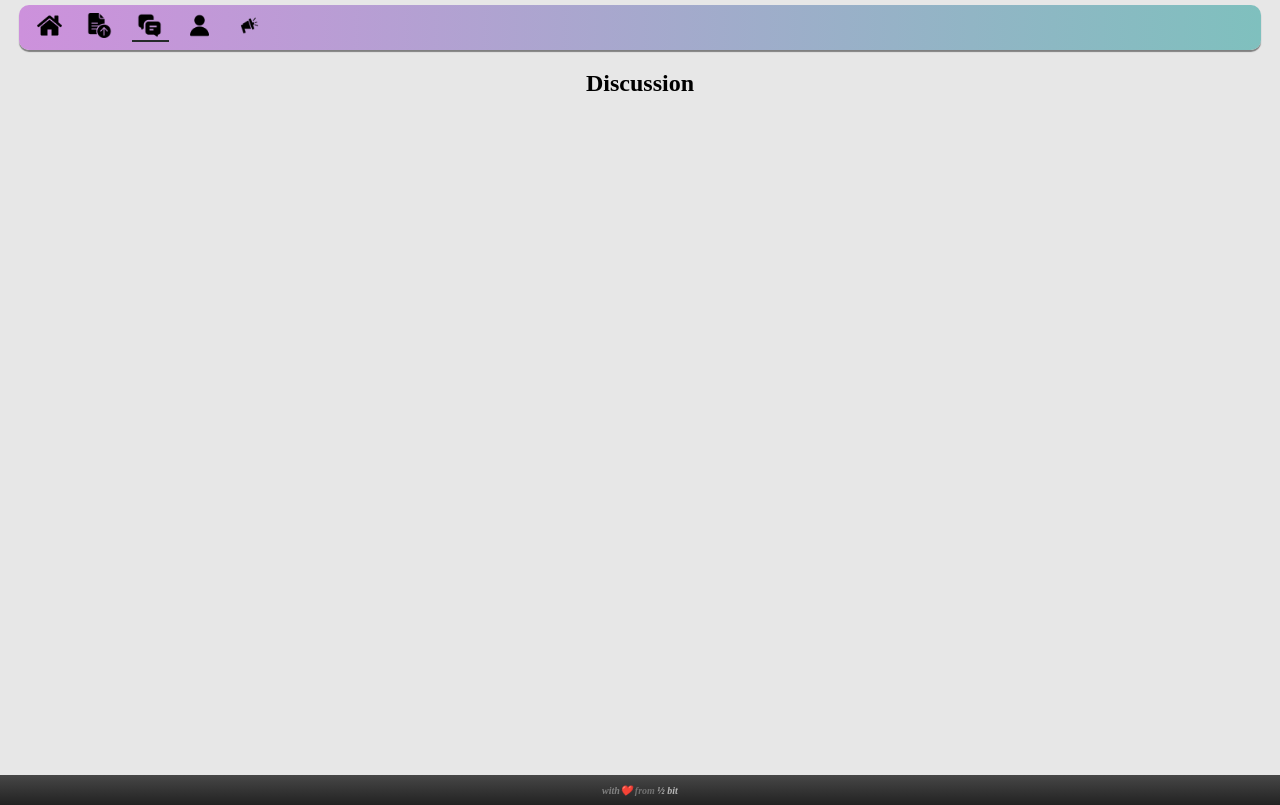
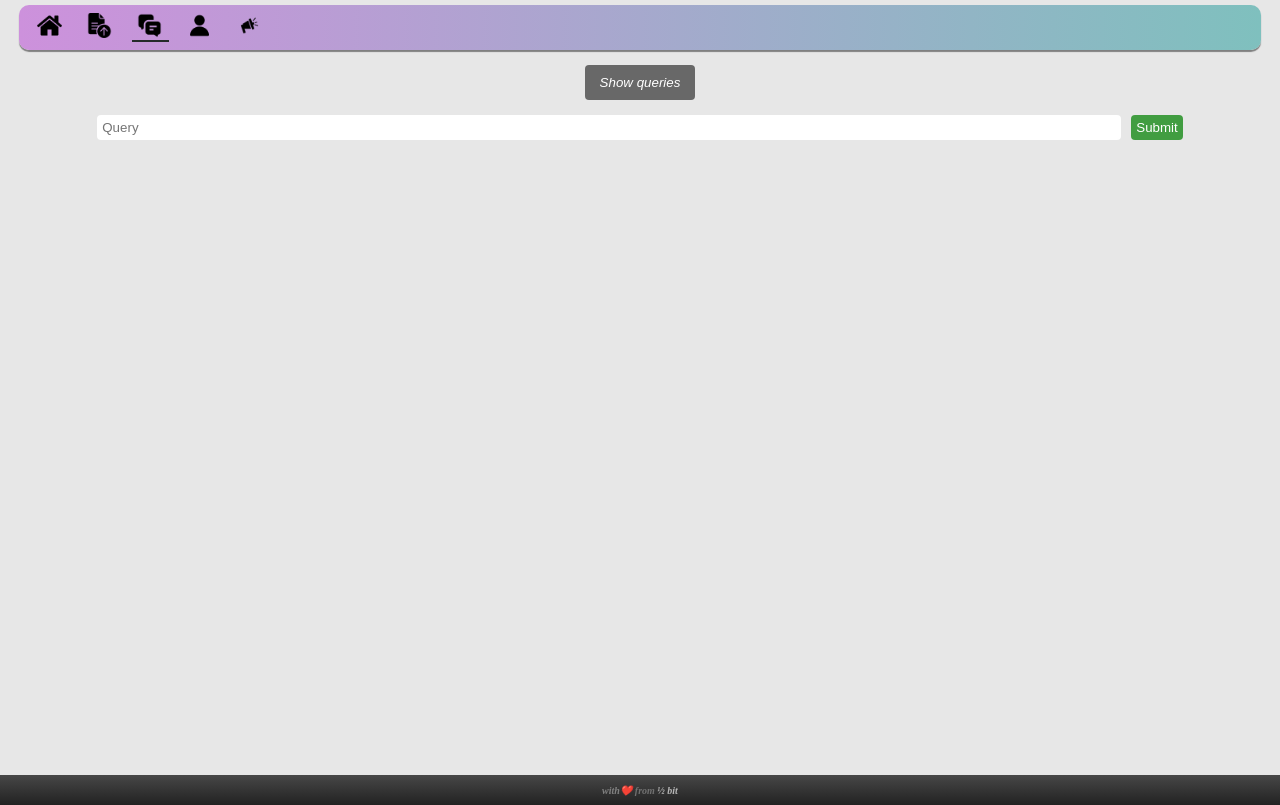
Before and after one commit to Shivamtiwari6393/kmcian_frontend, a React (Vite) app: page /discussion in a window 1280 px wide. Built offline with nearby package versions, Linux system fonts and the light colour scheme.

Commit message:
added query

```diff
--- a/src/Components/Announcement.jsx
+++ b/src/Components/Announcement.jsx
@@ -8,13 +8,18 @@ function Announcement() {
   const [loading, setLoading] = useState(false);
   const [show, setShow] = useState(true);
   const [announcements, setAnnouncements] = useState([]);
+
+  const [pageInfo, setPageInfo] = useState({
+    currentPage: 0,
+    totalPage: 1,
+  });
   const page = useRef(0);
   const [totalPage, setTotalPage] = useState(2);
 
   const [announcementText, setAnnouncementText] = useState("");
 
-  // const url = "http://127.0.0.1:8000";
-  const url = "https://kmcianbackend.vercel.app";
+  const url = "http://127.0.0.1:8000";
+  // const url = "https://kmcianbackend.vercel.app";
 
   useEffect(() => {
     setTimeout(() => {
@@ -65,9 +70,9 @@ function Announcement() {
   // handle more/announcement button click
 
   const handleClick = () => {
-    if (page.current + 1 < totalPage) page.current = page.current + 1;
-    else return;
-    fetchh();
+    if (pageInfo.currentPage + 1 <= pageInfo.totalPage) fetchh();
+
+    return;
   };
 
   // fetch the announcement
@@ -75,7 +80,7 @@ function Announcement() {
   const fetchh = () => {
     setLoading(true);
 
-    fetch(`${url}/api/announcement/${page.current}`)
+    fetch(`${url}/api/announcement/${pageInfo.currentPage + 1}`)
       .then((res) => {
         if (res.status != 200) {
           return res.json().then((data) => {
@@ -85,9 +90,11 @@ function Announcement() {
         return res.json();
       })
       .then((data) => {
-        console.log(data, "fetched data");
         setAnnouncements((prev) => [...prev, ...data.announcements]);
-        setTotalPage(data.totalPage + 1);
+        setPageInfo({
+          currentPage: data.currentPage,
+          totalPage: data.totalPage,
+        });
         setLoading(false);
       })
       .catch((error) => {
--- a/src/Components/Discussion.jsx
+++ b/src/Components/Discussion.jsx
@@ -1,9 +1,118 @@
 import "../Styles/Discussion.css";
+import reply from "../assets/reply.png";
+import { useState } from "react";
+import toast from "react-hot-toast";
+import Loading from "./Loading";
 
 export default function Discussion() {
+  const [query, setQuery] = useState([]);
+  const [pageInfo, setPageInfo] = useState({
+    currentPage: 0,
+    totalPage: 1,
+  });
+
+  const [userQuery, setUserQuery] = useState("");
+
+  const [isLoading, setIsLoading] = useState(false);
+
+  const handleInputChange = (e) => {
+    setUserQuery(e.target.value);
+  };
+
+  const url = "http://127.0.0.1:8000";
+  // const url = "https://kmcianbackend.netlify.app"
+
+  const handleClick = () => {
+    if (pageInfo.currentPage + 1 <= pageInfo.totalPage) fetchQuery();
+    return;
+  };
+
+  const fetchQuery = () => {
+    setIsLoading(true);
+    fetch(`${url}/api/query/${pageInfo.currentPage + 1}`)
+      .then((res) => {
+        if (!res.ok)
+          return res.json().then((data) => {
+            throw new Error(data.message);
+          });
+
+        return res.json();
+      })
+      .then((data) => {
+        setQuery((prev) => [...prev, ...data.query]);
+        setPageInfo({
+          currentPage: data.currentPage,
+          totalPage: data.totalPage,
+        });
+
+        setIsLoading(false);
+      })
+      .catch((error) => toast.error(error.message));
+  };
+
+  const handleSubmitClick = () => {
+    setIsLoading(true);
+    fetch(`${url}/api/query`, {
+      method: "POST",
+      body: JSON.stringify({ content: userQuery, name: "unknown person" }),
+    })
+      .then((res) => {
+        if (!res.ok)
+          return res.json().then((data) => {
+            throw new Error(data.message);
+          });
+
+        return res.json();
+      })
+      .then((data) => {
+        setIsLoading(false);
+        toast.success(data.message);
+      })
+      .catch((error) => {
+        setIsLoading(false);
+        toast.error(error.message);
+      });
+  };
   return (
-    <div className="discussion-container">
-      <h2>Discussion</h2>
-    </div>
+    <>
+      {isLoading && <Loading></Loading>}
+      <div className="discussion-container">
+        {query.map((data, index) => (
+          <>
+            <div className="query-container" key={index}>
+              <div className="query-header">
+                <span className="time-stamp">
+                  {" "}
+                  {new Date(data.createdAt).toLocaleString()}
+                </span>
+                <div className="reply-button-container">
+                  <img src={reply} alt="reply" />
+                </div>
+              </div>
+              <div className="query-body">
+                <p className="query">{data.content}</p>
+              </div>
+            </div>
+          </>
+        ))}
+
+        <div className="button-container">
+          <button onClick={handleClick}>
+            {" "}
+            {query[0] ? "more..." : "Show queries"}
+          </button>
+        </div>
+
+        <div className="input-container">
+          <input
+            type="text"
+            placeholder="Query"
+            value={userQuery}
+            onChange={handleInputChange}
+          />
+          <button onClick={handleSubmitClick}>Submit</button>
+        </div>
+      </div>
+    </>
   );
 }
--- a/src/Styles/Announcement.css
+++ b/src/Styles/Announcement.css
@@ -48,7 +48,6 @@
 
 .announcement-text-container {
   display: none;
-
   justify-content: center;
   align-items: center;
   flex-wrap: wrap;
--- a/src/Styles/CustomSelect.css
+++ b/src/Styles/CustomSelect.css
@@ -5,7 +5,7 @@
   width: 96%;
   max-width: 300px;
   margin: 7px auto;
-  border-radius: 15px;
+  border-radius: 10px;
   background-color: rgb(92, 79, 101);
 }
 
--- a/src/Styles/Discussion.css
+++ b/src/Styles/Discussion.css
@@ -1,5 +1,91 @@
 .discussion-container {
-  margin: 20px 0px;
+  position: relative;
+}
+
+.discussion-container .query-container {
+  width: 90%;
+  max-width: 768px;
+  margin: 20px auto;
+  position: relative;
+  background-color: rgb(255, 255, 255);
+  border-radius: 10px;
+}
+
+.query-container .query-header {
+  width: 100%;
+  margin: 0px auto;
+  padding: 10px;
   display: flex;
+  justify-content: space-between;
+  background-color: rgb(177, 189, 249);
+  border-radius: 10px 10px 0px 0px;
+}
+
+.query-container .query-header .time-stamp {
+  font-size: xx-small;
+  color: rgb(51, 51, 51);
+}
+
+.query-container .query-header .reply-button-container {
+  border: none;
+}
+
+.reply-button-container img {
+  width: 25px;
+  border: none;
+  background-color: rgb(177, 189, 249);
+}
+
+.query-body p {
+  font-size: small;
+  margin-top: 5px;
+  padding: 10px 15px;
+  background-color: rgba(255, 255, 255, 0);
+}
+
+.discussion-container .button-container {
+  text-align: center;
+}
+
+.button-container button {
+  margin: 10px;
+  padding: 10px 15px;
+  border: none;
+  color: white;
+  font-style: italic;
+  border-radius: 4px;
+  background-color: rgb(104, 104, 104);
+}
+
+
+.discussion-container .input-container {
+  display: flex;
+  flex-wrap: wrap;
   justify-content: center;
+  align-items: center;
 }
+
+.discussion-container .input-container input{
+
+  padding: 5px;
+  margin: 5px;
+  width: 80%;
+  border-radius: 4px;
+  border: none;
+}
+
+.discussion-container .input-container button{
+  user-select: none;
+  border: none;
+  background-color: rgba(0, 128, 0, 0.716);
+  padding: 5px;
+  border-radius: 4px;
+  color: white;
+  margin: 5px;
+  transition-duration: 0.5s;
+}
+
+
+.input-container button:active{
+  scale: 0.9;
+}
```
Also changed, not shown: src/assets/reply.png (added).
